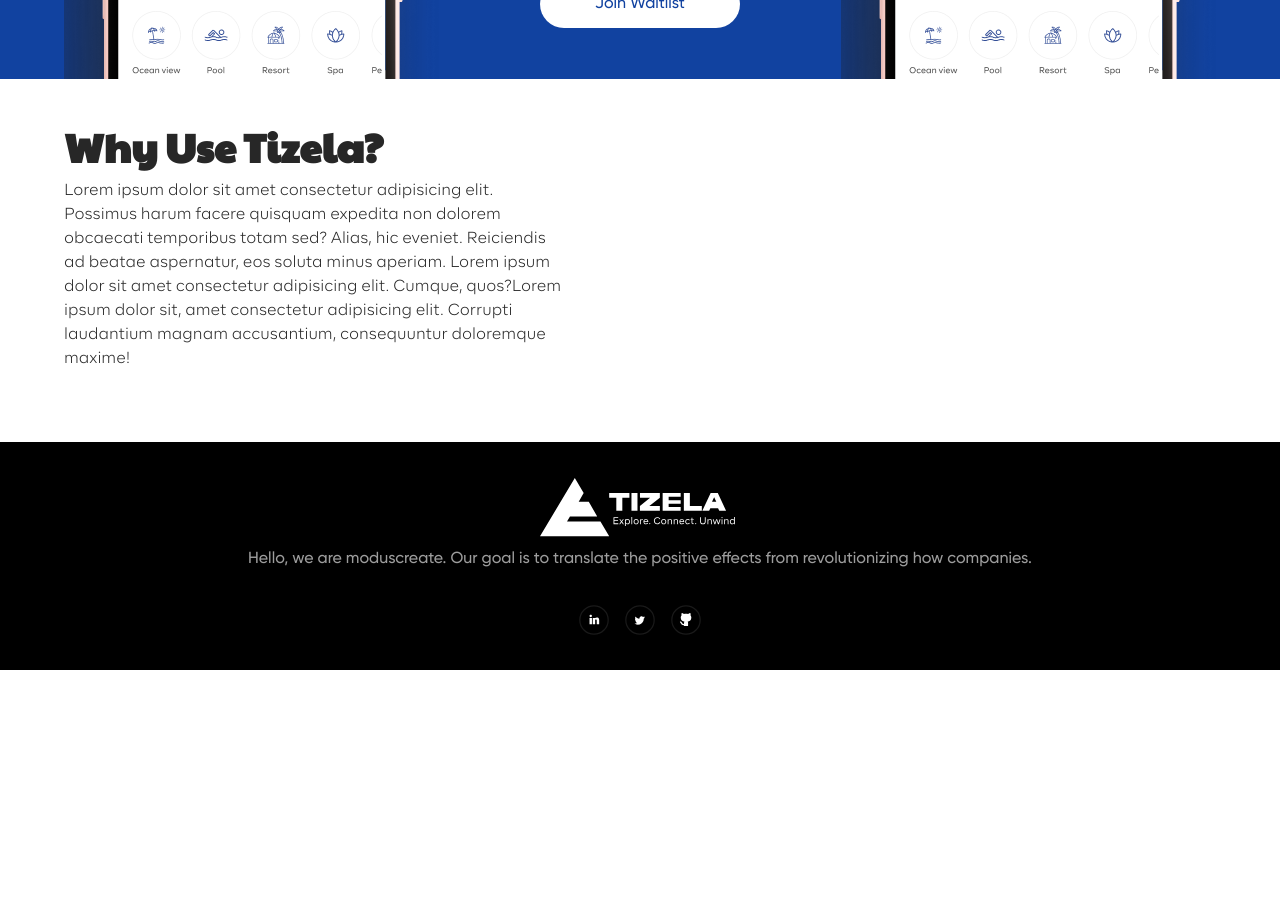
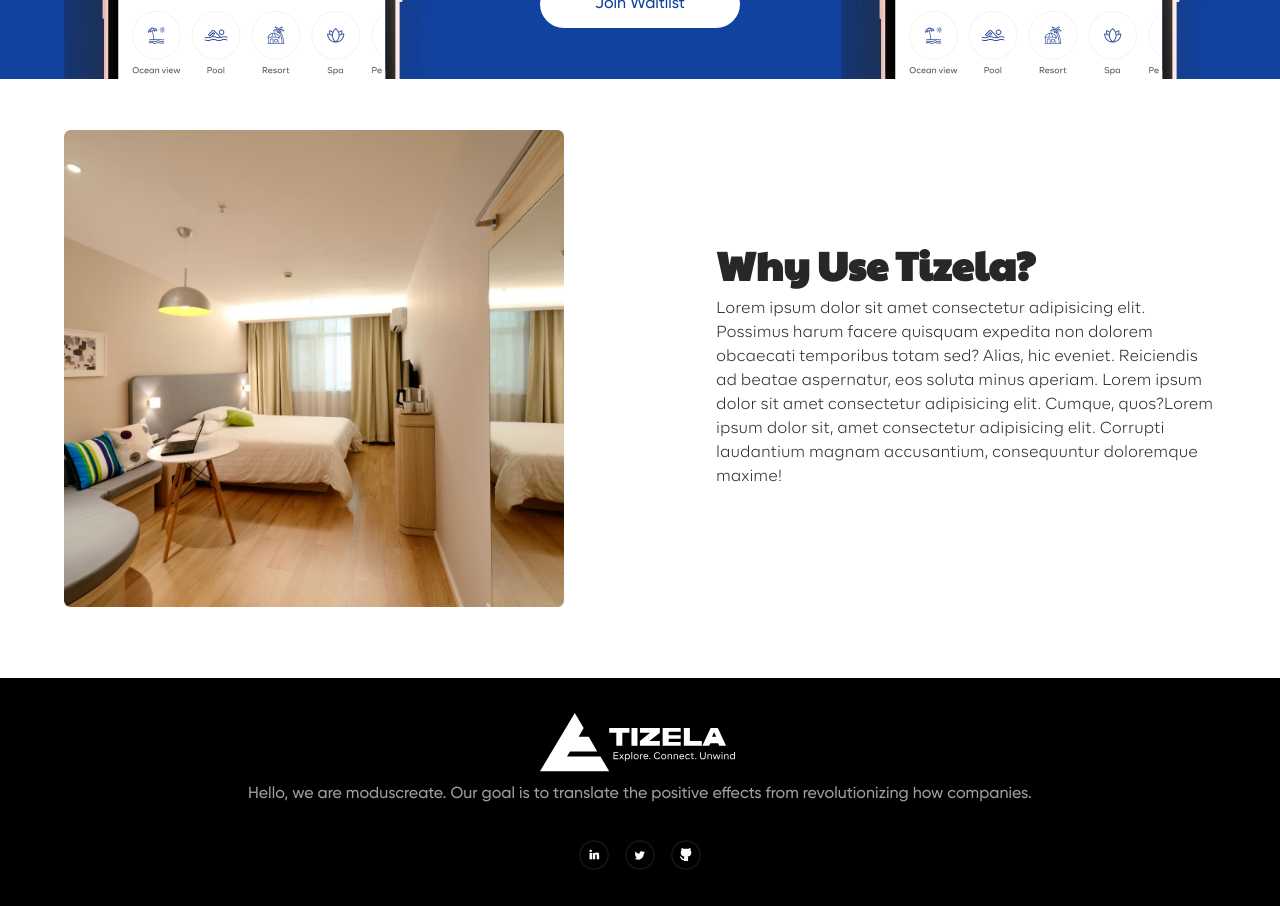
Before and after one commit to Tizela/landing-page, a Next.js app: page / in a window 1280 px wide. Shown: the part 1620-2526 px from the top of the page. Before the commit the page ends 2290 px from the top, so only its background shows below. Built offline with nearby package versions, Linux system fonts and the light colour scheme; a web font is replaced by a local one.

Commit message:
changes to the landing page

```diff
--- a/app/ui/components/home/Prompt.tsx
+++ b/app/ui/components/home/Prompt.tsx
@@ -3,7 +3,7 @@ import Image from "next/image";
 export default function Prompt() {
   return (
     <div className="py-[4%] px-[5%] md:flex justify-between items-center">
-      <div className="hidden">
+      <div className="hidden md:block">
         <Image src="/images/why.png" width={500} height={300} alt="why" />
       </div>
       <div className="text-center md:text-left">
```
